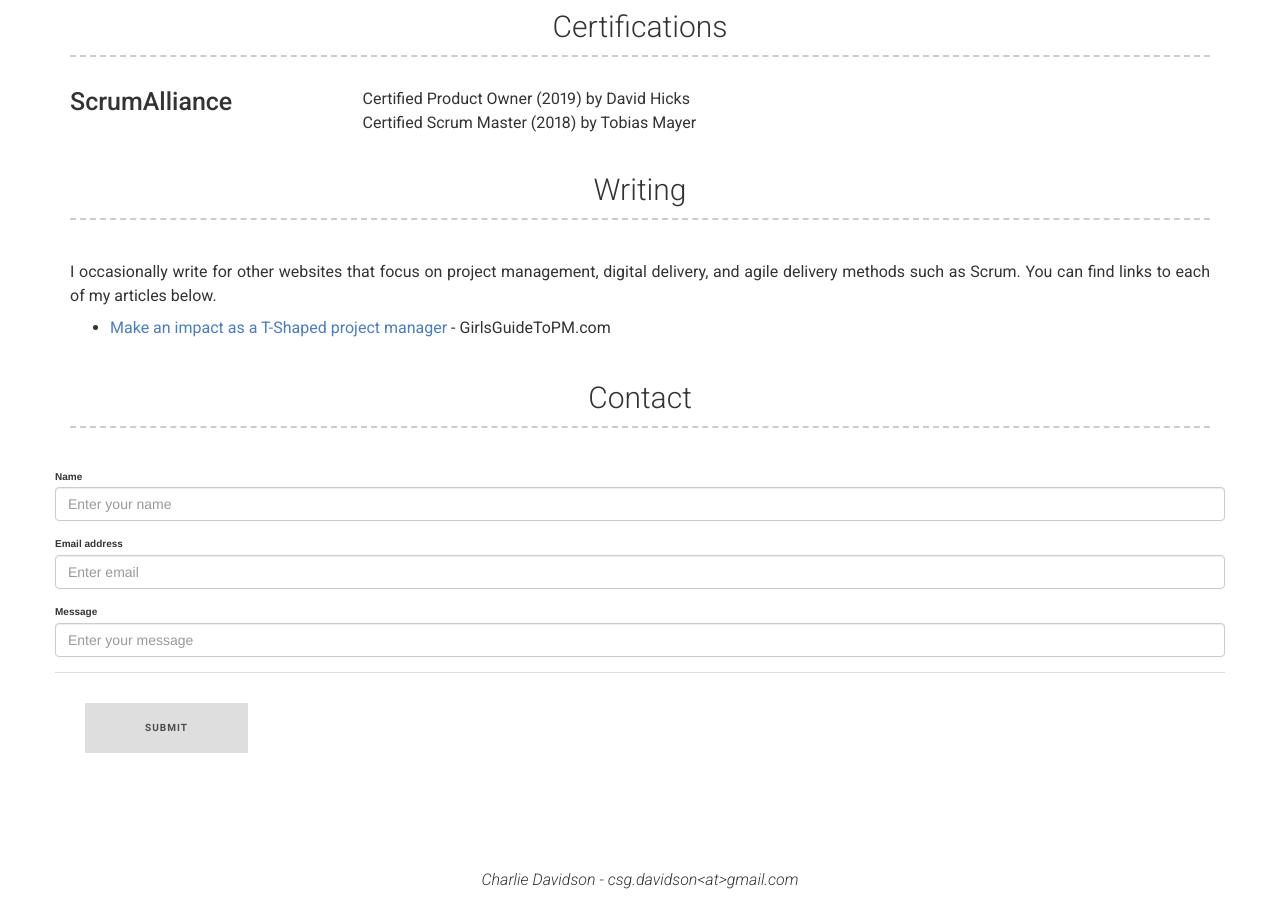
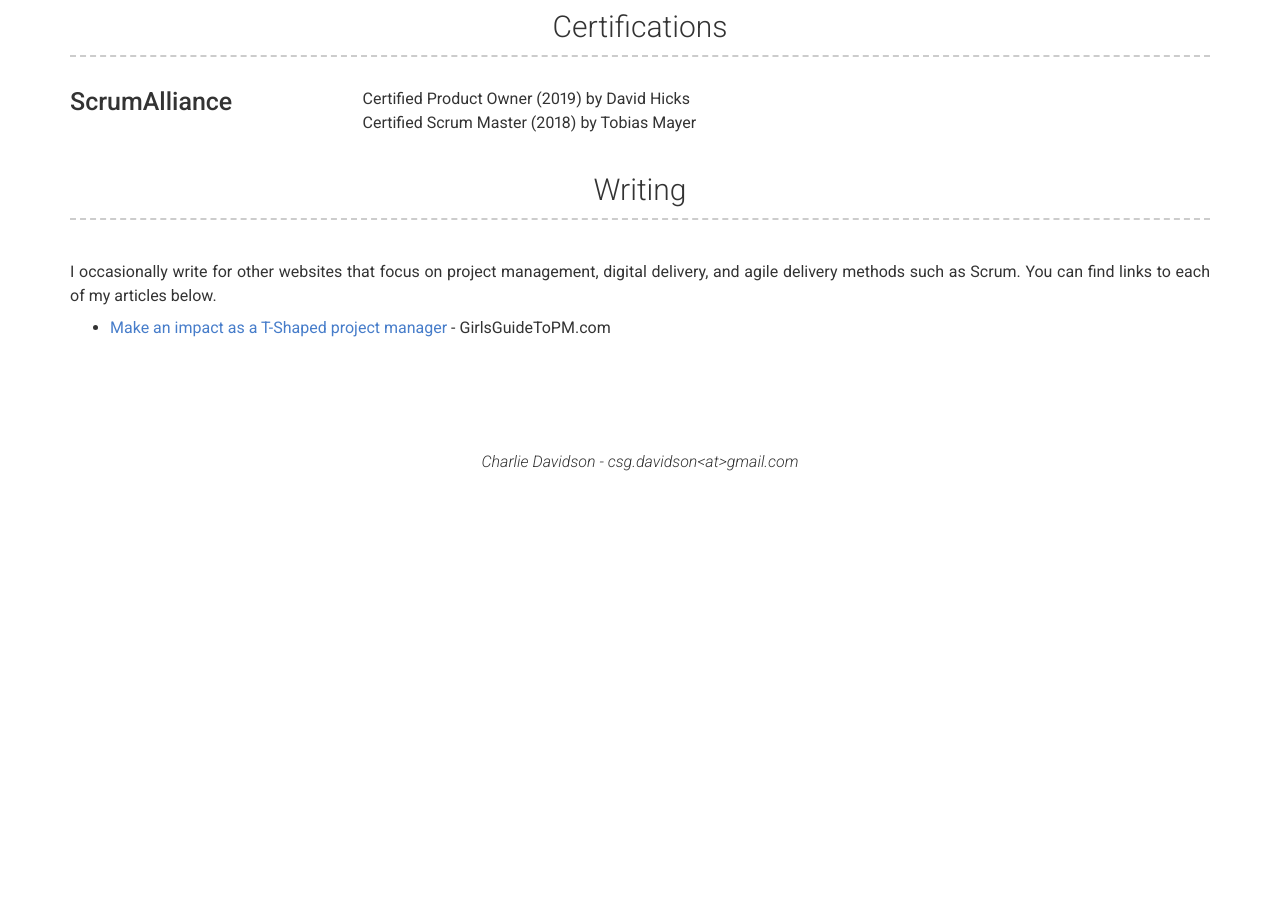
Before and after one commit to csgdavidson/Charlie-Davidson2, a Jekyll site: the page built from index.md, in a window 1280 px wide and 900 px high, scrolled down 1251 px. Built offline with Jekyll 4.4.1, drawn with Linux system fonts in a browser that asks for light colours; nearby versions of some CDN libraries; after the commit the page ends 1732 px from its top, so only the background shows below that; part of the change alters nothing that is shown.

Commit message:
Update _config.yml

```diff
--- a/_config.yml
+++ b/_config.yml
@@ -37,10 +37,6 @@ more_content: | # this will include new lines to allow paragraphs
   I occasionally write for other websites that focus on project management, digital delivery, and agile delivery methods such as Scrum. You can find links to each of my articles below.
     - <a href="https://www.girlsguidetopm.com/t-shaped-project-manager/" target="_blank">Make an impact as a T-Shaped project manager</a> - GirlsGuideToPM.com
 
-# Contact Section
-contact_title: Contact
-contact_content: | # this will include new lines to allow paragraphs
-
 # Footer
 footer_show_references: false
 
```
